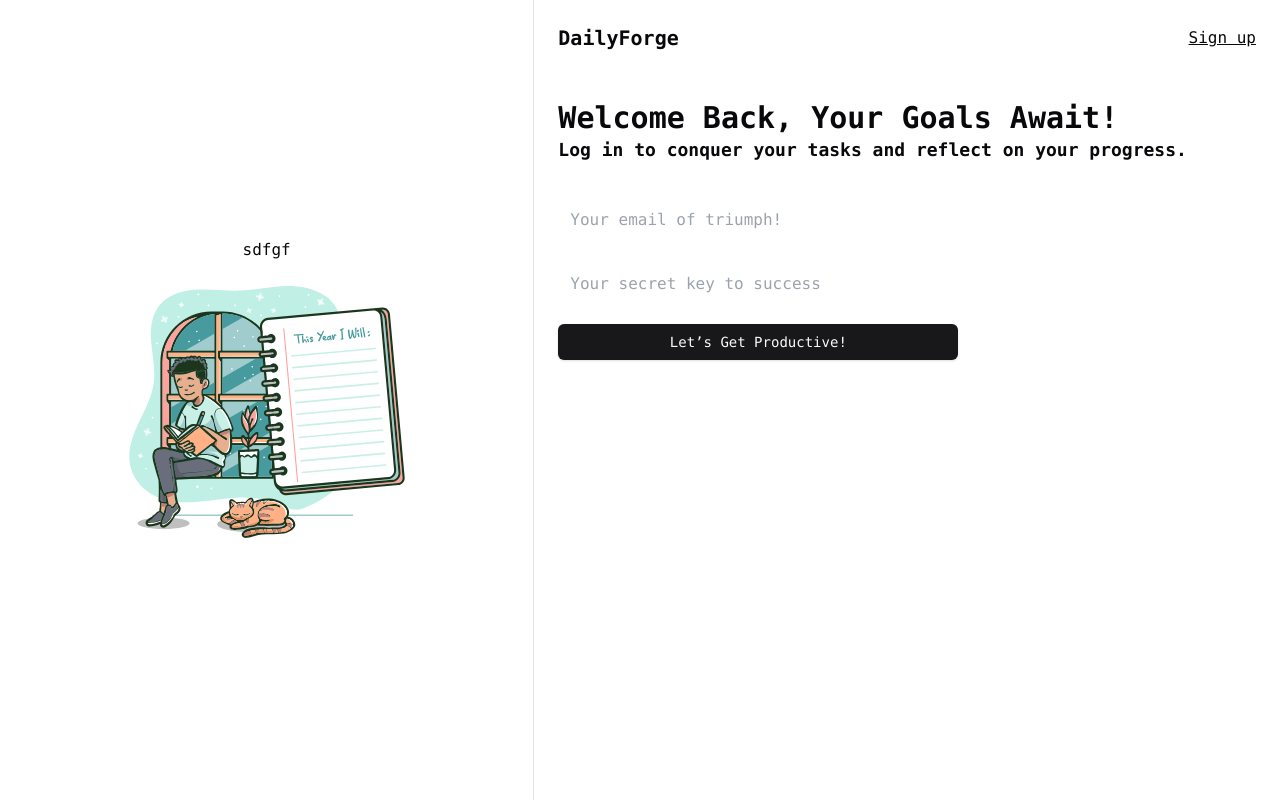
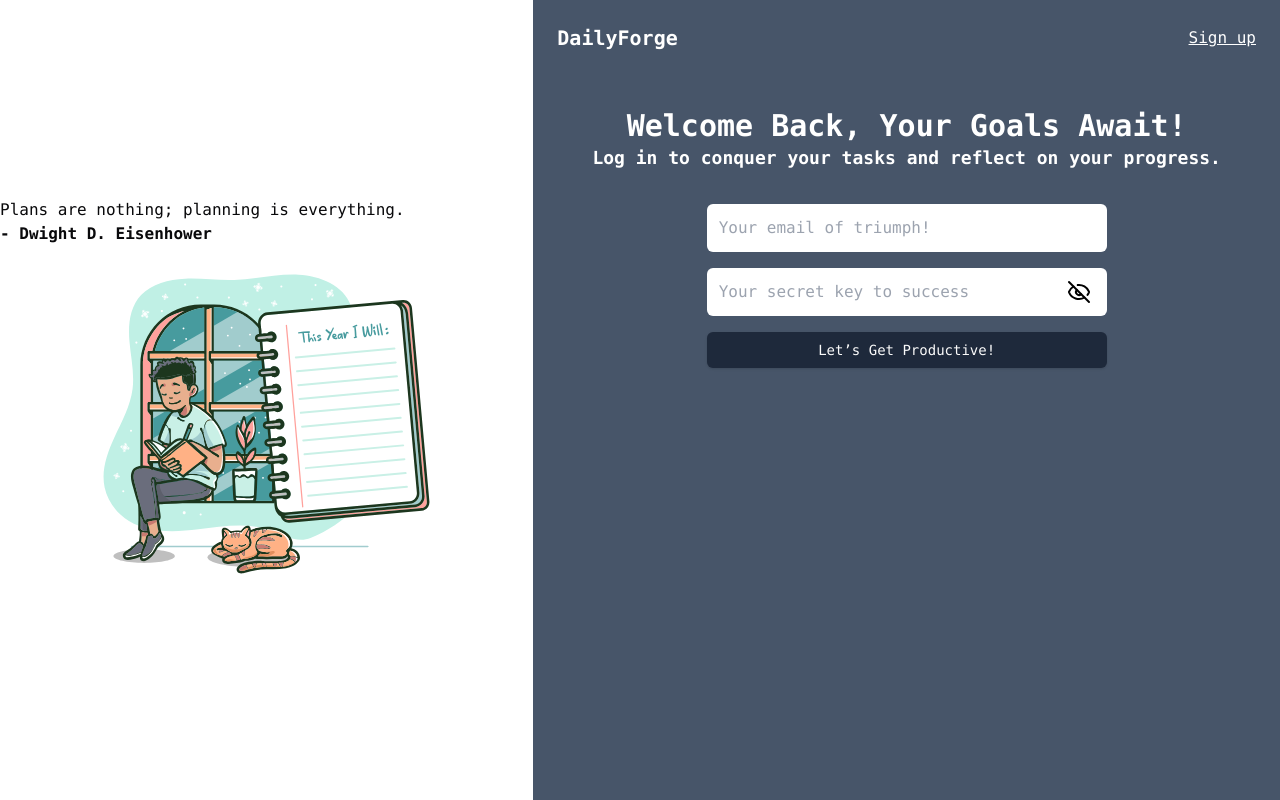
Before and after one commit to Vignesh2131/Dailyforge, a React (Vite) app in the folder client/: page /signin in a window 1280 px wide. Built offline with nearby package versions, Linux system fonts and the light colour scheme.

Commit message:
auth UI changes

```diff
--- a/client/package.json
+++ b/client/package.json
@@ -16,6 +16,7 @@
     "@radix-ui/react-select": "^2.1.4",
     "@radix-ui/react-slot": "^1.1.1",
     "@radix-ui/react-tabs": "^1.1.2",
+    "@radix-ui/react-toast": "^1.2.5",
     "axios": "^1.7.9",
     "class-variance-authority": "^0.7.1",
     "clsx": "^2.1.1",
@@ -29,6 +30,7 @@
     "react-hook-form": "^7.54.2",
     "react-router": "^7.1.1",
     "react-router-dom": "^7.1.3",
+    "react-toastify": "^11.0.3",
     "recoil": "^0.7.7",
     "tailwind-merge": "^2.6.0",
     "tailwindcss-animate": "^1.0.7",
--- a/client/src/components/utils/Navbar.jsx
+++ b/client/src/components/utils/Navbar.jsx
@@ -28,6 +28,7 @@ const Navbar = () => {
               }`}
               onClick={() => {
                 sethomeSwitch("todos");
+                navigate("/")
               }}
             >
               Todos
@@ -38,6 +39,7 @@ const Navbar = () => {
               }`}
               onClick={() => {
                 sethomeSwitch("journals");
+                navigate("/journals")
               }}
             >
               Journals
--- a/client/src/components/utils/TodoModal.jsx
+++ b/client/src/components/utils/TodoModal.jsx
@@ -5,7 +5,6 @@ import {
   DialogHeader,
   DialogTitle,
   DialogTrigger,
-  DialogClose
 } from "@/components/ui/dialog";
 import axios from "axios";
 import { Button } from "../ui/button";
@@ -14,13 +13,15 @@ import { zodResolver } from "@hookform/resolvers/zod";
 import { z } from "zod"
 import { useSetRecoilState } from "recoil";
 import { todoState } from "@/atoms/todos";
+import { useState } from "react";
 const todoEntry = z.object({
-    title: z.string().min(10, { message: "Min 10 Character required" }),
-    description: z.string().min(15, { message: "Min 15 characters are required" }).optional(),
+    title: z.string().min(8, { message: "Min 8 Characters required" }),
+    description: z.string().optional(),
     priority:z.string(),
 })
 const Modal = ({ mainLabel, buttonLabel }) => {
-  const { register, handleSubmit, formState: { errors } } = useForm({ resolver: zodResolver(todoEntry) })
+  const { register, handleSubmit, formState: { errors },reset } = useForm({ resolver: zodResolver(todoEntry) })
+  const [open,setOpen] = useState(false)
   const setTodos = useSetRecoilState(todoState)
     const handleForm = async (data) => {
         const { title, description, priority } = data;
@@ -29,10 +30,15 @@ const Modal = ({ mainLabel, buttonLabel }) => {
           { title, description, priority },
           { withCredentials: true }
       );
-      setTodos((prev)=>[...prev,res.data.todos])
-    }
+      setTodos((prev) => [...prev, res.data.todos])
+      reset();
+      setOpen(false)
+  }
+
+
+
   return (
-    <Dialog>
+    <Dialog open={open} onOpenChange={setOpen}>
       <DialogTrigger asChild>
         <Button>{mainLabel}</Button>
       </DialogTrigger>
@@ -44,7 +50,8 @@ const Modal = ({ mainLabel, buttonLabel }) => {
           Add a task and take charge of your day.
         </DialogDescription>
         <form className="grid gap-4" onSubmit={handleSubmit(handleForm)}>
-          <input className="px-2 py-1" id="name" placeholder="Todo" {...register("title")} />
+          <input className={`px-2 py-1 ${errors.title ? "border-[1px] border-red-500" : ""}`} id="name" placeholder="Todo" {...register("title")} />
+          {errors.title ? <p className="text-sm font-semibold text-red-500">{errors.title.message}</p>:""}
           <textarea className="px-2 py-1" {...register("description")} placeholder="Description" />
           <div>
             <select {...register("priority")} className="px-2 py-2">
@@ -52,9 +59,7 @@ const Modal = ({ mainLabel, buttonLabel }) => {
               <option value="high">High</option>
             </select>
           </div>
-          <DialogClose asChild>
             <Button type="submit">{buttonLabel}</Button>
-          </DialogClose>
         </form>
       </DialogContent>
     </Dialog>
--- a/client/src/pages/Journals.jsx
+++ b/client/src/pages/Journals.jsx
@@ -7,7 +7,10 @@ const Journals = () => {
   console.log(journals)
   return (
     <main>
-      <div className="flex justify-between items-center mb-6">
+      <h1 className="text-3xl font-semibold text-cyan-700 flex justify-center items-center">
+        Feature coming soon...
+      </h1>
+      {/* <div className="flex justify-between items-center mb-6">
         <h1 className="text-3xl font-semibold text-cyan-700">
           Your Personal Sanctuary for Thoughts and Growth
         </h1>
@@ -17,7 +20,7 @@ const Journals = () => {
         {journals && journals.map((journal) => {
           return <JournalCard key={journal._id} date={journal.createdAt} title={journal.title} mood={journal.mood}/>
         })}
-      </div>
+      </div> */}
     </main>
   );
 }
--- a/client/src/pages/auth/Signin.jsx
+++ b/client/src/pages/auth/Signin.jsx
@@ -1,10 +1,12 @@
-import { Link, useNavigate } from "react-router";
+import { Link, useNavigate } from "react-router-dom";
 import { zodResolver } from "@hookform/resolvers/zod";
 import { useForm } from "react-hook-form";
 import { z } from "zod";
 import { Button } from "@/components/ui/button";
+import { ToastContainer, toast } from "react-toastify";
 import axios from "axios";
-import authbackground from "/src/assets/authbackground.svg"
+import { EyeOff,Eye } from "lucide-react";
+import { useState } from "react";
 const userSchema = z.object({
   email: z.string().email({ message: "Invalid Email Address" }),
   password: z.string().min(8, { message: "Must contain atleast 8 characters" }),
@@ -12,39 +14,54 @@ const userSchema = z.object({
 
 const Signin = () => {
   const navigate = useNavigate();
+  const notify = (message) => toast(message);
+  const [showPassword, setShowPassword] = useState(false);
   const {
     register,
     handleSubmit,
     formState: { errors },
   } = useForm({ resolver: zodResolver(userSchema) });
   const handleForm = async (d) => {
-    const { email, password} = d;
-    const data = await axios.post("http://localhost:3001/auth/signin", {
+    const { email, password } = d;
+    try {
+       const data = await axios.post(
+         "http://localhost:3001/auth/signin",
+         {
            email,
            password,
-    },{withCredentials:true});
-    if (data.status === 201) navigate("/");
+         },
+         { withCredentials: true }
+       );
+       if (data.status === 201) navigate("/todos");
        console.log(data);
+    } catch (error) {
+      notify(error.response.data.message)
+    }
+
   };
   return (
     <div className="grid grid-cols-12 min-h-screen w-full font-mono">
-      {/* <img src={authbackground} alt="bg" className="-z-20 h-svh absolute" /> */}
-      <div className="col-span-5 items-center mx-auto gap-y-4">
-        <div className="h-screen flex items-center justify-center flex-col">
+      <div className="col-span-5 items-center gap-y-4">
+        <div className="flex min-h-screen items-center justify-center flex-col">
           <div className="">
-            <p>sdfgf</p>
+            <p>
+              Plans are nothing; planning is everything.{" "}
+              <span className="font-semibold inline-block">
+                - Dwight D. Eisenhower
+              </span>
+            </p>
           </div>
-          <img src="/src/assets/signin.svg" className="w-full" alt="" />
+          <img src="/src/assets/signin.svg" className="w-2/3" alt="" />
         </div>
       </div>
-      <div className="col-span-7 border-l p-6">
-        <div className="flex justify-between items-center mb-12">
+      <div className="col-span-7 p-6 bg-slate-600 text-white">
+        <div className="flex justify-between items-center mb-14">
           <h1 className="font-semibold text-xl">DailyForge</h1>
           <Link className="underline" to="/signup">
             Sign up
           </Link>
         </div>
-        <div className="flex flex-col items-start">
+        <div className="flex flex-col items-center text-center">
           <div className="mb-8">
             <h1 className="text-3xl font-bold">
               Welcome Back, Your Goals Await!
@@ -62,20 +79,37 @@ const Signin = () => {
                 {...register("email")}
                 type="email"
                 placeholder="Your email of triumph!"
-                className="p-3 rounded-md outline-none"
+                className="p-3 rounded-md outline-none text-black"
               />
+              <div className="relative">
                 <input
                   {...register("password")}
-                type="password"
+                  type={showPassword ? "text" : "password"}
                   placeholder="Your secret key to success"
-                className="p-3 rounded-md outline-none"
+                  className="p-3 rounded-md outline-none w-[400px] text-black"
                 />
-              <Button type="submit" className="p-3">
+                {showPassword ? (
+                  <Eye
+                    color="#000000"
+                    className="absolute bottom-3 left-[360px]"
+                    onClick={()=>setShowPassword(false)}
+                  />
+                ) : (
+                  <EyeOff
+                    color="#000000"
+                      className="absolute bottom-3 left-[360px]"
+                      onClick={()=>setShowPassword(true)}
+                  />
+                )}
+              </div>
+
+              <Button type="submit" className="p-3 bg-slate-800">
                 Let’s Get Productive!
               </Button>
             </form>
           </div>
         </div>
+        <ToastContainer/>
       </div>
     </div>
   );
--- a/client/src/pages/auth/Signup.jsx
+++ b/client/src/pages/auth/Signup.jsx
@@ -1,4 +1,5 @@
-import { Link } from "react-router"
+import { Link, useNavigate } from "react-router"
+import { ToastContainer,toast } from "react-toastify"
 import { zodResolver } from "@hookform/resolvers/zod"
 import { useForm } from "react-hook-form"
 import { z } from 'zod'
@@ -19,43 +20,57 @@ const userSchema = z.object({
 
 
 const Signup = () => {
-
+  const navigate = useNavigate();
+  const notify = (message) =>{ toast(message)}
   const { register, handleSubmit, formState: { errors } } = useForm({ resolver: zodResolver(userSchema) })
   const handleForm = async (d) => {
      const { username, email, password, confirmPassword } = d;
     if (password !== confirmPassword) throw new Error("Passwords doesn't match")
-
-    const data = await axios.post("http://localhost:3001/auth/signup", { username, email, password },{withCredentials:true});
-    console.log(data)
+    try {
+      const data = await axios.post(
+        "http://localhost:3001/auth/signup",
+        { username, email, password },
+        { withCredentials: true }
+      );
+      if (data.status == 201) navigate("/todos");
+    } catch (error) {
+      notify(error.response.data.message)
+    }
 
   }
   return (
     <div className="grid grid-cols-12 min-h-screen w-full font-mono">
-      <div className="col-span-7 border-r p-6">
+      <div className="col-span-7 bg-slate-600 text-white p-6">
         <div className="flex justify-between items-center mb-12">
           <h1 className="font-semibold text-xl">DailyForge</h1>
-          <Link className="underline" to="/signin">Sign in</Link>
+          <Link className="underline" to="/signin">
+            Sign in
+          </Link>
         </div>
-        <div className="flex flex-col items-start">
+        <div className="flex flex-col items-center text-center">
           <div className="mb-8">
-            <h1 className="text-5xl">Get Started</h1>
-            <p>Enter your details</p>
+            <h1 className="text-3xl font-bold">
+              Supercharge Your Productivity. Simplify Your Life.
+            </h1>
+            <p className="text-lg font-semibold">
+              Join to stay on top of tasks while journaling their way to clarity
+            </p>
           </div>
           <div className="w-[400px]">
             <form
-              className="flex flex-col gap-y-4"
+              className="flex flex-col gap-y-4 text-black"
               onSubmit={handleSubmit(handleForm)}
             >
               <input
                 {...register("username")}
                 type="text"
-                placeholder="Username"
+                placeholder="Heroic name, please!"
                 className="p-3 rounded-md outline-none"
               />
               <input
                 {...register("email")}
                 type="email"
-                placeholder="Email"
+                placeholder="Magical email"
                 className="p-3 rounded-md outline-none"
               />
               <input
@@ -70,14 +85,26 @@ const Signup = () => {
                 placeholder="Confirm Password"
                 className="p-3 rounded-md outline-none"
               />
-              <Button type="submit" className="p-3">
-                Sign up
+              <Button type="submit" className="p-3 bg-slate-800">
+                Join the Squad
               </Button>
             </form>
           </div>
         </div>
       </div>
-      <div className="col-span-5"></div>
+      <div className="col-span-5 items-center gap-y-4 px-5">
+        <div className="flex min-h-screen items-center justify-center flex-col">
+          <div className="">
+            <p>
+              “Not only should you have a to-do list, but it must become your
+              best friend.”{" "}
+              <span className="font-semibold inline-block">Jim Kwik</span>
+            </p>
+          </div>
+          <img src="/src/assets/signup.svg" className="w-2/3" alt="" />
+        </div>
+      </div>
+      <ToastContainer />
     </div>
   );
 }
```
Also changed, not shown: 2 other files (tests, documents, lock files or other folders). Lines whose indentation alone changed are shown as unchanged.
